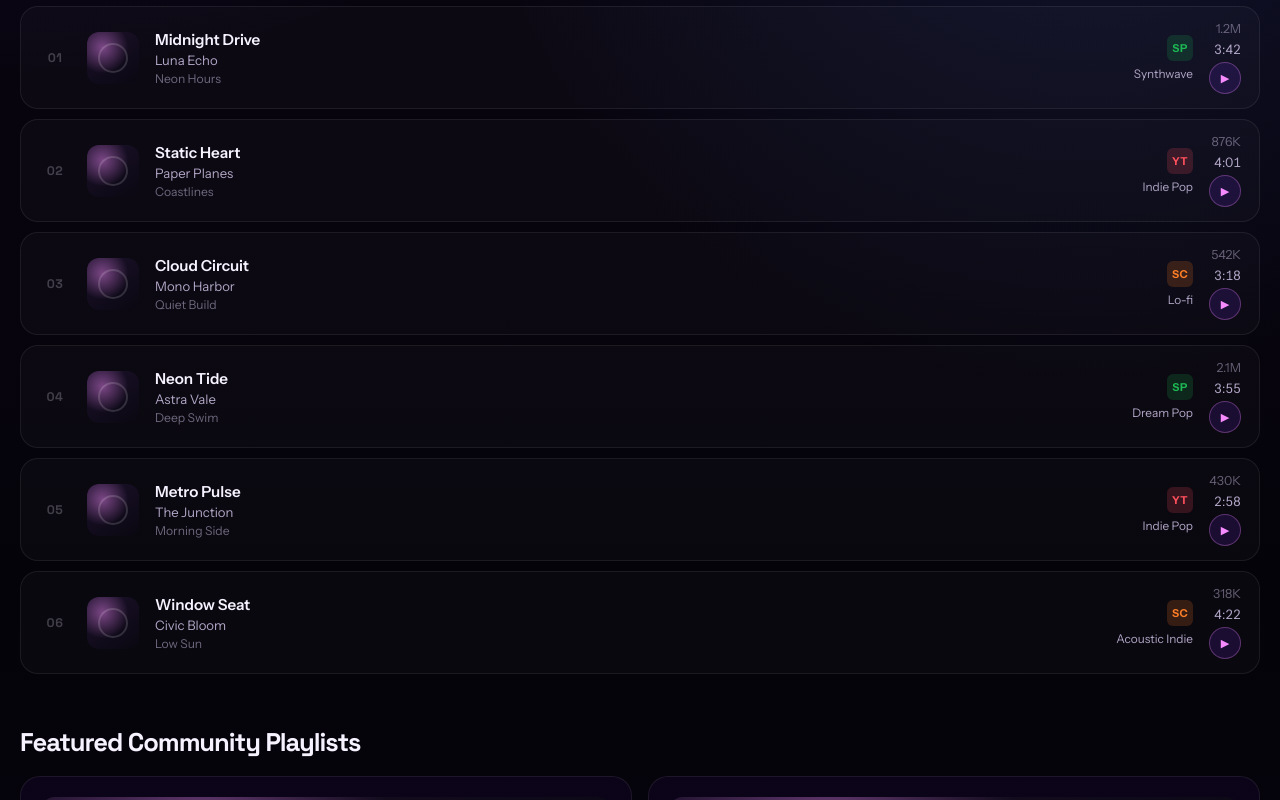
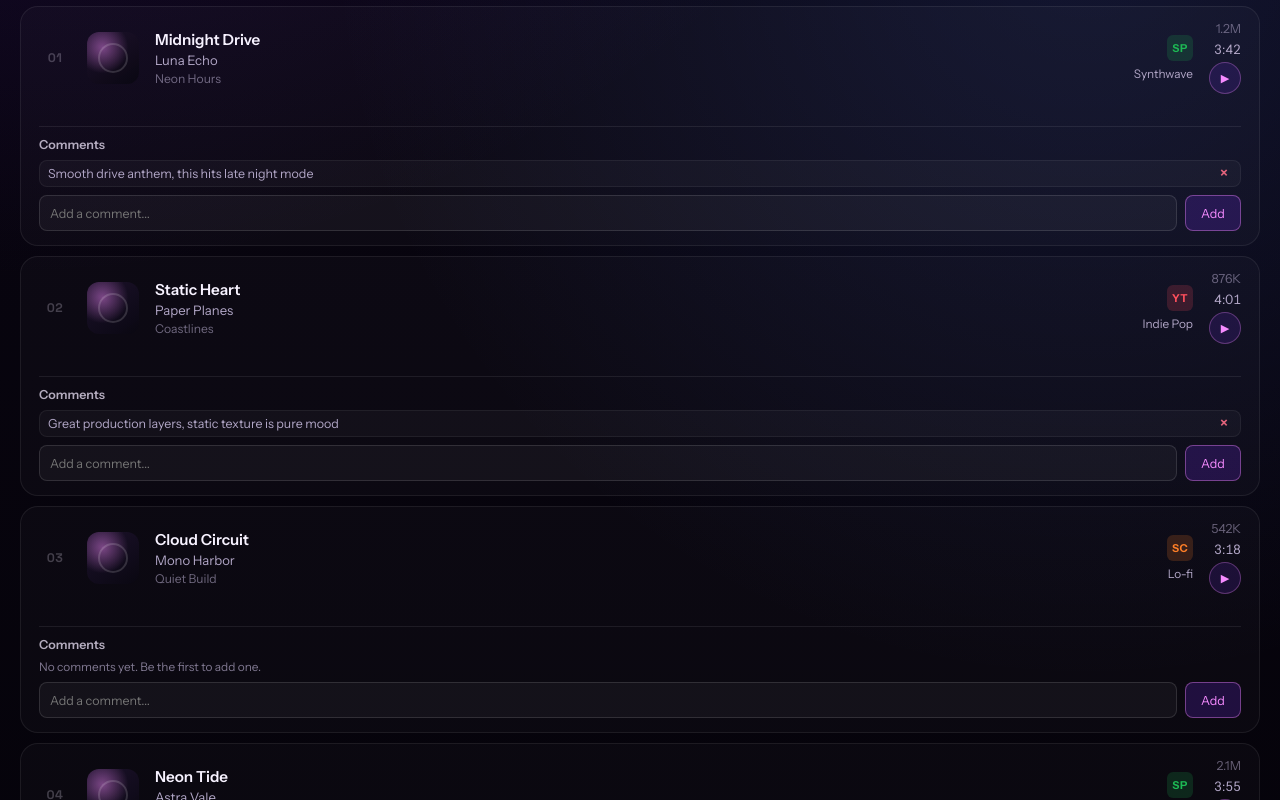
Before and after one commit to jakai211/CrossTunes, a React app in the folder frontend/: page /#/home in a window 1280 px wide. Shown: the part 820-1620 px from the top of the page. Built offline with nearby package versions, Linux system fonts and the light colour scheme; the HTML template or start-up script is replaced by a standard one.

Commit message:
added comments feature and deletion of comment

```diff
--- a/frontend/src/App.css
+++ b/frontend/src/App.css
@@ -787,6 +787,94 @@
   transform: scale(1.1);
 }
 
+.song-meta-comments {
+  margin-top: 16px;
+  border-top: 1px solid rgba(255, 255, 255, 0.08);
+  padding-top: 10px;
+  grid-column: 1 / -1;
+}
+
+.song-comments-header {
+  margin: 0 0 8px;
+  font-size: 0.78rem;
+  color: rgba(237, 228, 249, 0.75);
+  font-weight: 600;
+}
+
+.song-comments-list {
+  list-style: none;
+  margin: 0 0 8px;
+  padding: 0;
+  display: flex;
+  flex-direction: column;
+  gap: 4px;
+}
+
+.song-comment-item {
+  display: flex;
+  align-items: center;
+  justify-content: space-between;
+  font-size: 0.78rem;
+  color: var(--text-dim);
+  background: rgba(255, 255, 255, 0.03);
+  border: 1px solid rgba(255, 255, 255, 0.06);
+  border-radius: 8px;
+  padding: 5px 8px;
+}
+
+.song-comment-delete {
+  border: none;
+  background: transparent;
+  color: rgba(236, 103, 128, 0.95);
+  font-size: 0.9rem;
+  font-weight: 700;
+  cursor: pointer;
+  outline: none;
+  line-height: 1;
+  padding: 0 4px;
+}
+
+.song-comment-delete:hover {
+  color: #ff6f8f;
+}
+
+.song-no-comments {
+  margin: 0 0 8px;
+  font-size: 0.74rem;
+  color: rgba(177, 166, 198, 0.7);
+}
+
+.song-comment-form {
+  display: flex;
+  gap: 8px;
+}
+
+.song-comment-form input {
+  flex: 1;
+  min-height: 34px;
+  border-radius: 8px;
+  border: 1px solid rgba(255, 255, 255, 0.12);
+  background: rgba(255, 255, 255, 0.04);
+  color: var(--text-main);
+  padding: 0 10px;
+  font: inherit;
+  font-size: 0.78rem;
+}
+
+.song-comment-submit {
+  min-width: 56px;
+  border: 1px solid rgba(245, 139, 255, 0.4);
+  border-radius: 8px;
+  background: rgba(123, 47, 247, 0.2);
+  color: #f58bff;
+  font-size: 0.78rem;
+  cursor: pointer;
+}
+
+.song-comment-submit:hover {
+  background: rgba(123, 47, 247, 0.35);
+}
+
 @media (max-width: 640px) {
   .song-card {
     grid-template-columns: 28px 44px 1fr auto;
--- a/frontend/src/App.jsx
+++ b/frontend/src/App.jsx
@@ -302,7 +302,17 @@ function SourcePills({ sources }) {
   )
 }
 
-function SongCard({ song, index }) {
+function SongCard({ song, index, comments = [], onAddComment, onRemoveComment }) {
+  const [draftComment, setDraftComment] = useState('')
+
+  const handleSubmit = (event) => {
+    event.preventDefault()
+    const trimmed = draftComment.trim()
+    if (!trimmed) return
+    onAddComment(song.id, trimmed)
+    setDraftComment('')
+  }
+
   return (
     <article className="song-card">
       <div className="song-card-rank" aria-hidden="true">{String(index + 1).padStart(2, '0')}</div>
@@ -326,6 +336,39 @@ function SongCard({ song, index }) {
         <button type="button" className="song-play-btn" aria-label={`Play ${song.title}`}>
           &#9654;
         </button>
+      </div>
+
+      <div className="song-meta-comments">
+        <div className="song-comments-header">Comments</div>
+        {comments.length > 0 ? (
+          <ul className="song-comments-list">
+            {comments.map((comment, i) => (
+              <li key={`${song.id}-comment-${i}`} className="song-comment-item">
+                <span>{comment}</span>
+                <button
+                  type="button"
+                  className="song-comment-delete"
+                  onClick={() => onRemoveComment(song.id, i)}
+                  aria-label={`Delete comment ${i + 1} on ${song.title}`}>
+                  ×
+                </button>
+              </li>
+            ))}
+          </ul>
+        ) : (
+          <p className="song-no-comments">No comments yet. Be the first to add one.</p>
+        )}
+
+        <form className="song-comment-form" onSubmit={handleSubmit}>
+          <input
+            type="text"
+            aria-label={`Comment on ${song.title}`}
+            placeholder="Add a comment..."
+            value={draftComment}
+            onChange={(event) => setDraftComment(event.target.value)}
+          />
+          <button type="submit" className="song-comment-submit">Add</button>
+        </form>
       </div>
     </article>
   )
@@ -373,6 +416,32 @@ function App() {
   const [chatResult, setChatResult] = useState(null)
   const [isThinking, setIsThinking] = useState(false)
   const [chatHint, setChatHint] = useState('')
+
+  const [songComments, setSongComments] = useState({
+    1: ['Smooth drive anthem, this hits late night mode'],
+    2: ['Great production layers, static texture is pure mood'],
+  })
+
+  const addSongComment = (songId, comment) => {
+    if (!comment || !comment.trim()) return
+    const trimmed = comment.trim()
+    setSongComments((prev) => ({
+      ...prev,
+      [songId]: [...(prev[songId] || []), trimmed],
+    }))
+  }
+
+  const removeSongComment = (songId, index) => {
+    setSongComments((prev) => {
+      const current = prev[songId] || []
+      if (index < 0 || index >= current.length) return prev
+      const next = [...current.slice(0, index), ...current.slice(index + 1)]
+      return {
+        ...prev,
+        [songId]: next,
+      }
+    })
+  }
 
   const navigateTo = (page) => {
     if (!validPages.includes(page)) {
@@ -635,7 +704,14 @@ function App() {
             <h2 className="hub-section-title">Trending Tracks</h2>
             <div className="song-grid">
               {trendingSongs.map((song, i) => (
-                <SongCard key={song.id} song={song} index={i} />
+                <SongCard
+                  key={song.id}
+                  song={song}
+                  index={i}
+                  comments={songComments[song.id] || []}
+                  onAddComment={addSongComment}
+                  onRemoveComment={removeSongComment}
+                />
               ))}
             </div>
           </section>
```
